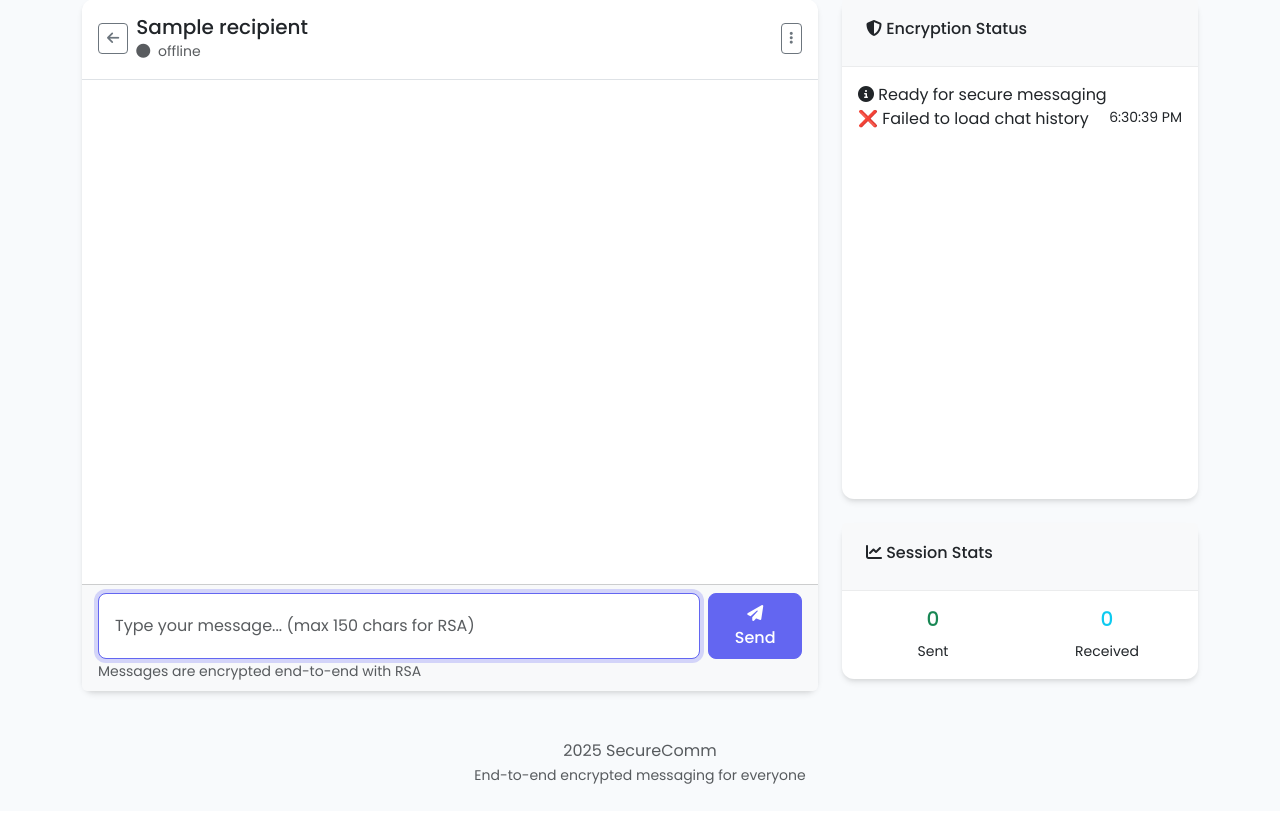
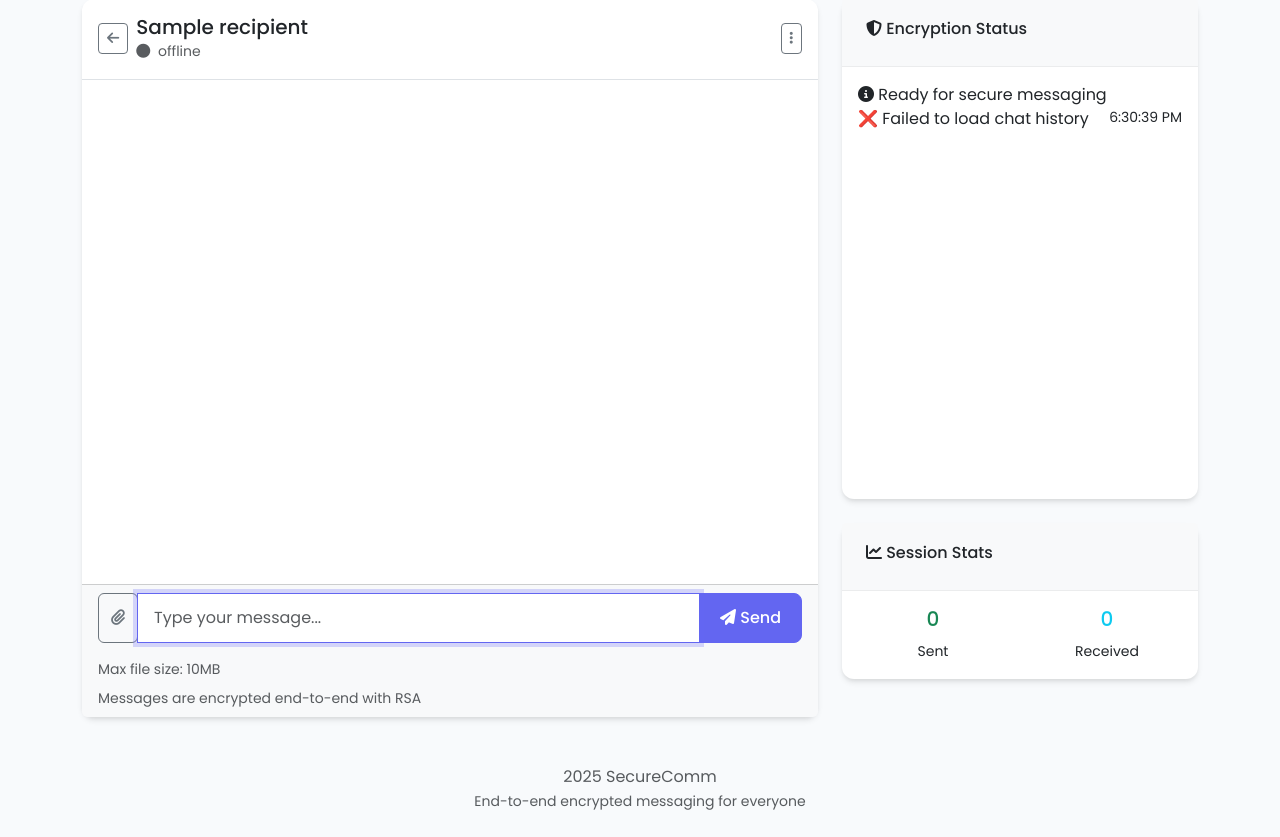
Before and after one commit to ksahitreddy/SecureComm, a Flask app: template templates/chat.html in a window 1280 px wide. Shown: the part 97-934 px from the top of the page. Before the commit the page ends 881 px from the top, so only its background shows below. Run offline with Flask 3, Linux system fonts and the light colour scheme; the template is opened without the code that fills it: most values are stand-ins (such as "Sample title", 1, 10 or a date in 2020); some libraries are stand-ins or nearby versions.

Commit message:
Update chat.html

```diff
--- a/templates/chat.html
+++ b/templates/chat.html
@@ -1,6 +1,6 @@
 {% extends "base.html" %}
 
-{% block title %}Chat with {{ recipient }} - Secure Chat{% endblock %}
+{% block title %}Chat with {{ recipient }} - SecureComm{% endblock %}
 
 {% block content %}
 <div class="row">
@@ -39,15 +39,28 @@
             </div>
 
             <div class="card-footer">
-                <form id="message-form" class="d-flex gap-2">
-                    <input type="text" id="message-input" class="form-control"
-                           placeholder="Type your message... (max 150 chars for RSA)"
-                           maxlength="150" required>
-                    <button type="submit" class="btn btn-primary">
-                        <i class="fas fa-paper-plane"></i> Send
-                    </button>
-                </form>
-                <small class="text-muted">Messages are encrypted end-to-end with RSA</small>
+                <div id="message-form">
+                    <div class="input-group mb-3">
+                        <div class="position-relative" style="width: 40px;">
+                            <input type="file" id="file-input" class="d-none" />
+                            <button type="button" class="btn btn-outline-secondary h-100" id="attach-file-btn" title="Attach file">
+                                <i class="fas fa-paperclip"></i>
+                            </button>
+                        </div>
+                        <input type="text" id="message-input" class="form-control" placeholder="Type your message..." autocomplete="off">
+                        <button class="btn btn-primary" type="button" id="send-button">
+                            <i class="fas fa-paper-plane"></i> Send
+                        </button>
+                    </div>
+                    <div class="d-flex align-items-center">
+                        <small class="text-muted me-2">Max file size: 10MB</small>
+                        <small id="file-info" class="text-muted fst-italic"></small>
+                    </div>
+                    <div class="progress d-none mt-2" id="upload-progress-container" style="height: 5px;">
+                        <div id="upload-progress" class="progress-bar progress-bar-striped progress-bar-animated" role="progressbar" style="width: 0%"></div>
+                    </div>
+                </div>
+                <small class="text-muted d-block mt-2">Messages are encrypted end-to-end with RSA</small>
             </div>
         </div>
     </div>
@@ -108,15 +121,102 @@
         messageInput.focus();
     });
 
-    // Handle message sending
-    messageForm.addEventListener('submit', function(e) {
-        e.preventDefault();
+    // Handle Enter key in message input
+    document.getElementById('message-input').addEventListener('keypress', function(e) {
+        if (e.key === 'Enter') {
+            e.preventDefault();
+            const message = this.value.trim();
+            if (message) {
+                sendMessage(message);
+                this.value = '';
+            }
+        }
+    });
+
+    // Handle send message button click
+    document.getElementById('send-button').addEventListener('click', function() {
+        const messageInput = document.getElementById('message-input');
         const message = messageInput.value.trim();
 
         if (message) {
             sendMessage(message);
+            messageInput.value = '';
         }
     });
+
+    // Handle file input change
+    document.getElementById('file-input').addEventListener('change', async function() {
+        const file = this.files[0];
+        const fileInfo = document.getElementById('file-info');
+
+        if (!file) {
+            fileInfo.textContent = '';
+            return;
+        }
+
+        // Check file size (10MB max)
+        if (file.size > 10 * 1024 * 1024) {
+            fileInfo.textContent = 'File too large (max 10MB)';
+            fileInfo.className = 'text-danger fst-italic';
+            this.value = '';
+            return;
+        }
+
+        fileInfo.textContent = `Selected: ${file.name} (${formatFileSize(file.size)})`;
+        fileInfo.className = 'text-success fst-italic';
+
+        // Auto-upload the file
+        const progressContainer = document.getElementById('upload-progress-container');
+        const progressBar = document.getElementById('upload-progress');
+        progressContainer.classList.remove('d-none');
+
+        const formData = new FormData();
+        formData.append('file', file);
+        formData.append('recipient', '{{ recipient }}');
+
+        try {
+            const response = await fetch('/api/upload', {
+                method: 'POST',
+                body: formData,
+            });
+
+            const result = await response.json();
+
+            if (result.success) {
+                // Add file message to chat
+                const fileLink = `<a href="${result.download_url}" target="_blank" class="text-primary">${file.name}</a>`;
+                sendMessage(`📎 ${fileLink} (${formatFileSize(file.size)})`);
+
+                // Reset file input and info
+                this.value = '';
+                fileInfo.textContent = 'File sent successfully';
+                setTimeout(() => fileInfo.textContent = '', 3000);
+            } else {
+                throw new Error(result.message || 'Failed to upload file');
+            }
+        } catch (error) {
+            console.error('File upload error:', error);
+            fileInfo.textContent = 'Upload failed: ' + (error.message || 'Unknown error');
+            fileInfo.className = 'text-danger fst-italic';
+        } finally {
+            progressContainer.classList.add('d-none');
+            progressBar.style.width = '0%';
+        }
+    });
+
+    // Trigger file input when attach button is clicked
+    document.getElementById('attach-file-btn').addEventListener('click', function() {
+        document.getElementById('file-input').click();
+    });
+
+    // Format file size
+    function formatFileSize(bytes) {
+        if (bytes === 0) return '0 Bytes';
+        const k = 1024;
+        const sizes = ['Bytes', 'KB', 'MB', 'GB'];
+        const i = Math.floor(Math.log(bytes) / Math.log(k));
+        return parseFloat((bytes / Math.pow(k, i)).toFixed(2)) + ' ' + sizes[i];
+    }
 
     // Handle message sending
     function sendMessage(message) {
@@ -151,7 +251,7 @@
         return messageElement;
     }
 
-    function addMessageToUI(sender, content, type, timestamp, isPlaintext = false, messageId = null, status = null) {
+    function addMessageToUI(sender, content, type, timestamp, isPlaintext = false, messageId = null, status = null, isFile = false) {
         messageId = messageId || generateMessageId();
         const isSent = type === 'sent';
         const messageElement = document.createElement('div');
```
